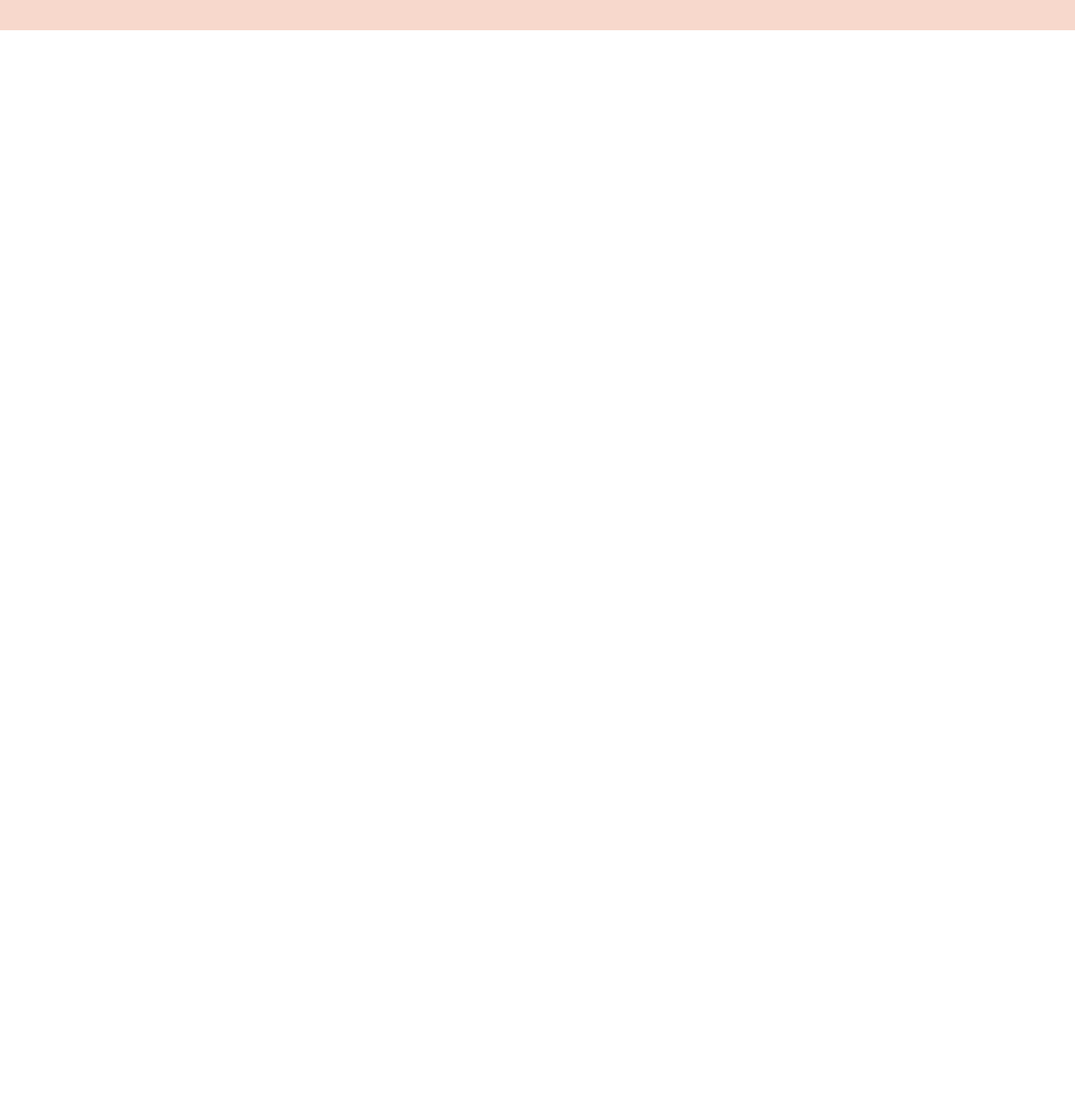
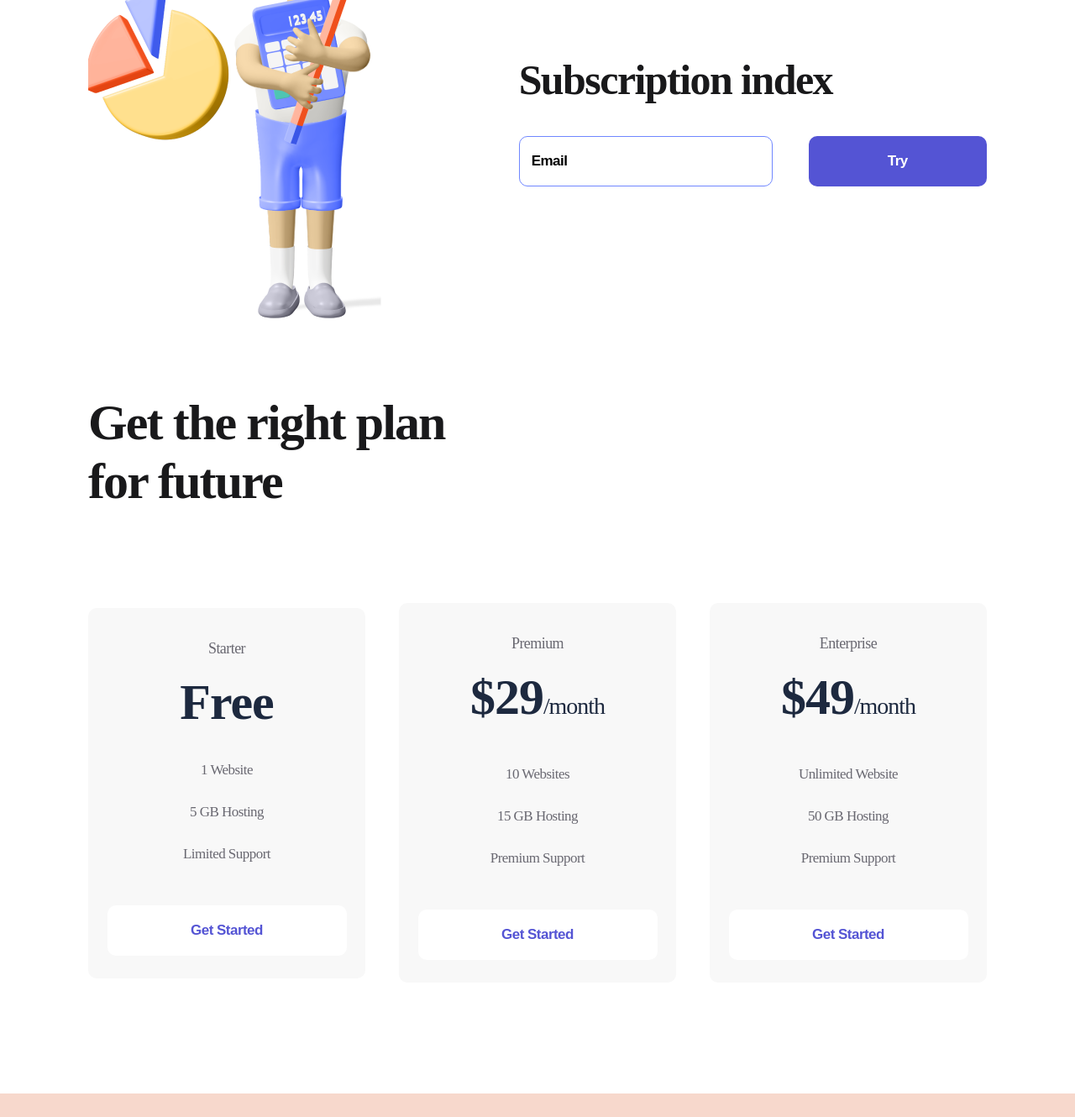
Before and after one commit to Danila2007/Logoipsum, a plain HTML site: page index.html in a window 1280 px wide. Shown: the part 956-2286 px from the top of the page at 84% size. Before the commit the page ends 992 px from the top, so only its background shows below. Drawn offline with Linux system fonts and the light colour scheme.

Commit message:
Add files via upload

```diff
--- a/index.html
+++ b/index.html
@@ -67,6 +67,95 @@
             <img src="./Hero 3D.png" alt="firstmen">
         </div>
     </section>
+    <section class="container subscription">
+        <div>
+            <img src="./diagram.png" alt="diagram">
+        </div>
+        <div>
+            <H2 class="subscribe">
+                Subscription index
+            </H2>
+            <form>
+                <input class="input" type="email" placeholder="Email">
+                <button class="button button_violet">
+                    Try
+                </button>
+            </form>
+        </div>
+    </section>
+    <section class="container plan">
+        <H2 class="plan_title">
+            Get the right plan for future
+        </H2>
+        <div class="plan_flex">
+            <div class="item">
+                <p class="item_text">
+                    Starter
+                </p>
+                <H3 class="item_title">
+                    Free
+                </H3>
+                <ul>
+                    <li class="item_li">
+                        1 Website
+                    </li>
+                    <li class="item_li">
+                        5 GB Hosting
+                    </li>
+                    <li class="item_li">
+                        Limited Support
+                    </li>
+                </ul>
+                <button class="button button_item">
+                    Get Started
+                </button>
+            </div>
+            <div class="item">
+                <p class="item_text">
+                    Premium
+                </p>
+                <H3 class="item_title">
+                    $29<span>/month</span>
+                </H3>
+                <ul>
+                    <li class="item_li">
+                        10 Websites
+                    </li>
+                    <li class="item_li">
+                        15 GB Hosting
+                    </li>
+                    <li class="item_li">
+                        Premium Support
+                    </li>
+                </ul>
+                <button class="button button_item">
+                    Get Started
+                </button>
+            </div>
+            <div class="item">
+                <p class="item_text">
+                    Enterprise
+                </p>
+                <H3 class="item_title">
+                    $49<span>/month</span>
+                </H3>
+                <ul>
+                    <li class="item_li">
+                        Unlimited Website
+                    </li>
+                    <li class="item_li">
+                        50 GB Hosting
+                    </li>
+                    <li class="item_li">
+                        Premium Support
+                    </li>
+                </ul>
+                <button class="button button_item">
+                    Get Started
+                </button>
+            </div>
+        </div>
+    </section>
     <footer class="background">
         <div class="container footer_flex">
             <div>
@@ -101,7 +190,6 @@
         </div>
     </footer>
     <aside>
-
     </aside>
 </body>
 </html>
--- a/style.css
+++ b/style.css
@@ -12,7 +12,7 @@
     max-width: 1070px;
     margin: 0 auto;
 }
-.header_flex, .footer_flex, .about{
+.header_flex, .footer_flex, .about, .subscription, .plan_flex{
     display: flex;
     justify-content: space-between;
     align-items: center;
@@ -107,3 +107,102 @@
     background: #cecece;
     transition: 900ms;
 }
+.subscription{
+    margin-bottom: 85px;
+}
+.subscribe{
+    font-weight: 700;
+    font-size: 50px;
+    line-height: 57px;
+    letter-spacing: -1.56316px;
+    color: #19191B;
+    margin-bottom: 38px;
+}
+.input{
+    width: 302px;
+    height: 60px;
+    border-radius: 10px;
+    border: 1px solid #7087FF;
+    padding-left: 14px;
+    box-sizing: border-box;
+    margin-right: 39px;
+}
+.input::placeholder, .input{
+    font-weight: 700;
+    font-size: 17px;
+    line-height: 22px;
+    letter-spacing: -0.531474px;
+    color: #000000;
+}
+.input:focus{
+    outline: none;
+}
+.plan{
+    margin-bottom: 132px;
+}
+.plan_title{
+    font-weight: 700;
+    font-size: 60px;
+    line-height: 70px;
+    letter-spacing: -1.87579px;
+    color: #19191B;
+    max-width: 504px;
+    margin-bottom: 110px;
+}
+.item{
+    width: 330px;
+    background: #F8F8F8;
+    border-radius: 10px;
+    text-align: center;
+    padding: 34px 0px 27px;
+}
+.item:hover{
+    background: #FF7143;
+    box-shadow: 0px 32px 34px rgba(255, 112, 59, 0.317827);
+    border-radius: 10px;
+    transition: 900ms;
+}
+.item_text{
+    font-weight: 400;
+    font-size: 18px;
+    line-height: 28px;
+    text-align: center;
+    letter-spacing: -0.562737px;
+    color: #696871;
+}
+.item:hover .item_text, .item:hover .item_title, .item:hover .item_li{
+    color: white;
+    transition: 900ms;
+}
+.item_title{
+    font-weight: 700;
+    font-size: 60px;
+    line-height: 56px;
+    text-align: center;
+    letter-spacing: -1.03448px;
+    color: #1D293F;
+    margin: 22px 0px 28px;
+}
+.item_title span{
+    font-size: 28px;
+}
+.item_li{
+    list-style: none;
+    font-weight: 400;
+    font-size: 17px;
+    line-height: 50px;
+    text-align: center;
+    letter-spacing: -0.531474px;
+    color: #696871;
+}
+.button_item{
+    width: 285px;
+    background: white;
+    color: #5454D4;
+    margin-top: 36px;
+}
+.item:hover .button_item{
+    background: #9F3919;
+    color: white;
+    transition: 900ms;
+}
```
Also changed, not shown: diagram.png (added).
